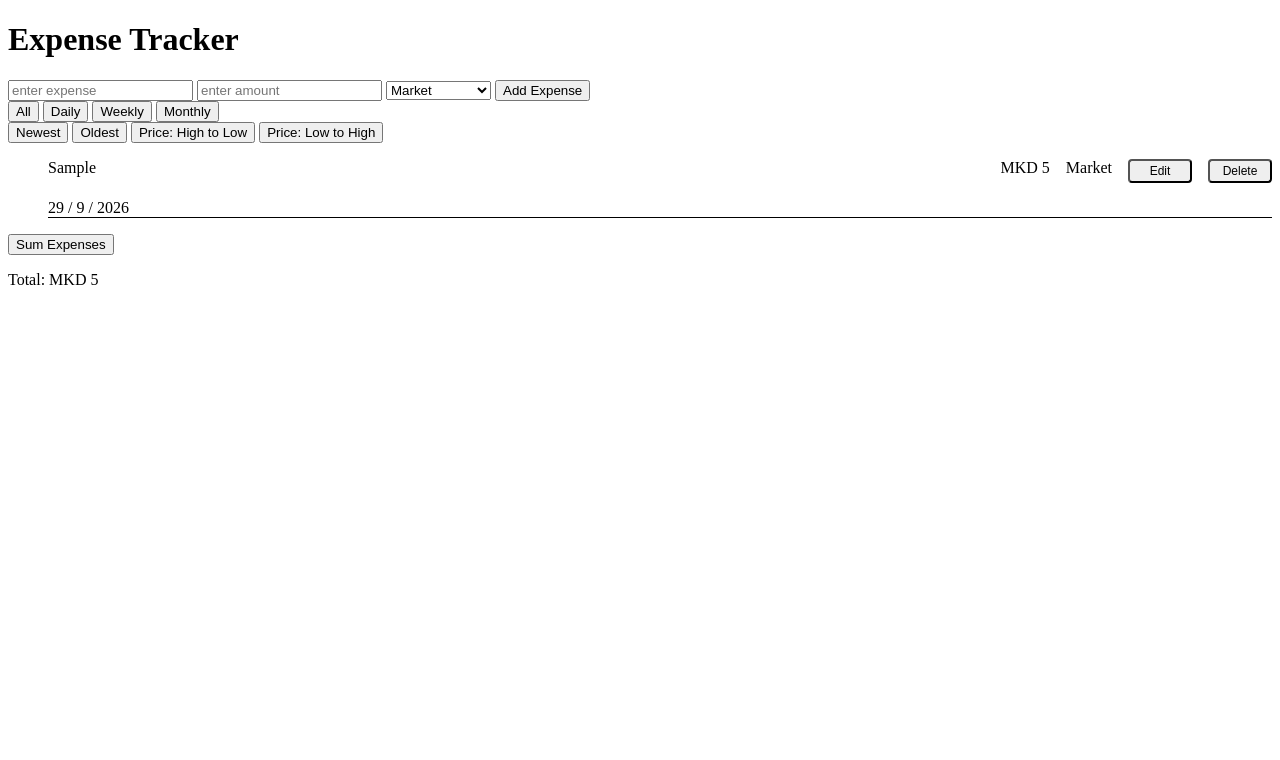
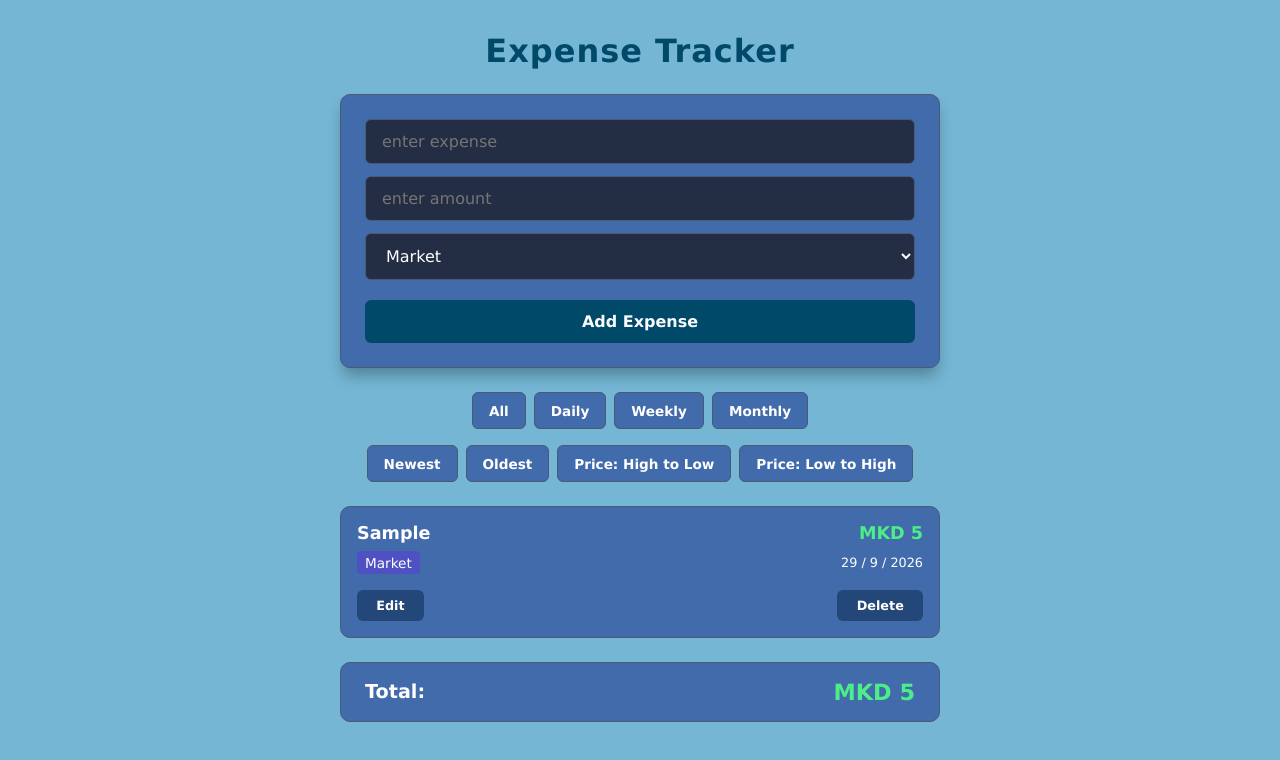
Before and after one commit to steph597/expense-tracker, a website: page public/index.html in a window 1280 px wide. Both pictures are taken after typing "Sample", "5" into the empty fields and a click on the button "Add Expense". Drawn offline with Linux system fonts and the light colour scheme.

Commit message:
added css

```diff
--- a/public/style.css
+++ b/public/style.css
@@ -1,18 +1,251 @@
-.expense-lists li {
-  display: grid;
-  grid-template-columns: 1fr auto auto auto auto;
-  gap: 16px;
-  border-bottom: 1px solid #000;
+/* Primary Parameters */
+:root {
+  --bg-color: #74b6d4;
+  --card-bg: #426bac;
+  --card-border: #485a74;
+  --text-main: #fff;
+  --text-muted: #cecdcd;
+  --accent-color: #014968;
+  --accent-hover: #16a8a1;
+  --success-color: #4dee88;
+  --danger-color: #ff5050;
+  --warning-color: #facc15;
+  --radius: 10px;
 }
 
-.expense-lists li::marker {
-  font-weight: bold;
+* {
+  box-sizing: border-box;
+  margin: 0;
+  padding: 0;
+  font-family: Verdana, Geneva, Tahoma, sans-serif;
 }
 
-.edit,
-.delete {
-  padding: 3px 8px;
-  font-size: 12px;
+body {
+  background-color: var(--bg-color);
+  color: var(--text-main);
+  padding: 2rem 1rem;
+  display: flex;
+  flex-direction: column;
+  align-items: center;
+  min-height: 100vh;
+}
+
+h1 {
+  font-size: 2rem;
+  font-weight: 700;
+  margin-bottom: 1.5rem;
+  color: var(--accent-color);
+  letter-spacing: 1px;
+}
+
+div {
+  width: 100%;
+  max-width: 600px;
+}
+
+body > div:first-of-type {
+  background-color: var(--card-bg);
+  padding: 1.5rem;
+  border-radius: var(--radius);
+  border: 1px solid var(--card-border);
+  display: flex;
+  flex-direction: column;
+  gap: 0.75rem;
+  margin-bottom: 1.5rem;
+  box-shadow: 0 10px 15px -3px rgba(0, 0, 0, 0.3);
+}
+
+input,
+select {
+  background-color: #232d44;
+  border: 1px solid var(--card-border);
+  color: var(--text-main);
+  padding: 0.75rem 1rem;
+  border-radius: 6px;
+  font-size: 1rem;
+  outline: none;
+  transition: border-color 0.2s;
+}
+
+input:focus,
+select:focus {
+  border-color: var(--accent-color);
+}
+
+button {
+  cursor: pointer;
+  border: none;
+  border-radius: 6px;
+  font-weight: 600;
+  padding: 0.6rem 1rem;
+  transition: all 0.2s ease;
+}
+
+.add-expense {
+  background-color: var(--accent-color);
+  color: #fafbfd;
+  font-size: 1rem;
+  padding: 0.75rem;
+  margin-top: 0.5rem;
+}
+
+.add-expense:hover {
+  background-color: var(--accent-hover);
+  color: #fafbfd;
+}
+
+/* Sort and Filter */
+.time-filters,
+.sort-filters {
+  display: flex;
+  flex-wrap: wrap;
+  gap: 0.5rem;
+  margin-bottom: 1rem;
+  justify-content: center;
+}
+
+.time-btn,
+.sort-btn {
+  background-color: var(--card-bg);
+  color: var(--text-main);
+  border: 1px solid var(--card-border);
+  font-size: 0.85rem;
+}
+
+.time-btn:hover,
+.sort-btn:hover {
+  background-color: var(--accent-hover);
+  color: var(--text-main);
+  border-color: var(--accent-color);
+}
+
+/* Expense list */
+.expense-lists {
+  list-style: none;
+  display: flex;
+  flex-direction: column;
+  gap: 0.75rem;
+  margin: 1.5rem 0;
+}
+
+.expense-lists li {
+  background-color: var(--card-bg);
+  border: 1px solid var(--card-border);
+  padding: 1rem;
+  border-radius: var(--radius);
+  display: grid;
+  grid-template-columns: 1fr auto;
+  grid-template-areas: "title amount" "category date" "actions actions";
+  gap: 0.5rem;
+  align-items: center;
+}
+
+.expense-lists li .title {
+  grid-area: title;
+  font-weight: 600;
+  font-size: 1.1rem;
+  color: var(--text-main);
+}
+
+.expense-lists li .amount {
+  grid-area: amount;
+  font-weight: 700;
+  font-size: 1.1rem;
+  color: var(--success-color);
+  text-align: right;
+}
+
+.expense-lists li .category {
+  grid-area: category;
+  font-size: 0.85rem;
+  color: var(--text-main);
+  background-color: rgb(79, 81, 194);
+  padding: 0.2rem 0.5rem;
   border-radius: 4px;
-  width: 4rem;
+  width: fit-content;
 }
+
+.expense-lists li .date {
+  grid-area: date;
+  font-size: 0.8rem;
+  color: var(--text-main);
+  text-align: right;
+}
+
+/* Edit, Delete, Save btns */
+.expense-lists li .edit,
+.expense-lists li .save,
+.expense-lists li .delete {
+  margin-top: 0.5rem;
+  font-size: 0.8rem;
+  padding: 0.5rem 1.2rem;
+  width: fit-content;
+  display: inline-block;
+}
+
+.expense-lists li .edit {
+  background-color: #244779;
+  color: var(--text-main);
+  margin-right: 0.4rem;
+}
+
+.expense-lists li .edit:hover {
+  background-color: #64c497;
+}
+
+.expense-lists li .delete {
+  background-color: #244779;
+  color: #fff;
+}
+
+.expense-lists li .delete:hover {
+  background-color: var(--danger-color);
+  color: #fff;
+}
+
+.expense-lists li .save {
+  background-color: var(--success-color);
+  color: #010003;
+  margin-right: 0.4rem;
+}
+
+/* Total SUM */
+#sum-expenses {
+  display: none;
+}
+
+p {
+  background-color: var(--card-bg);
+  border: 1px solid var(--card-border);
+  padding: 1rem 1.5rem;
+  border-radius: var(--radius);
+  font-size: 1.2rem;
+  font-weight: 600;
+  display: flex;
+  justify-content: space-between;
+  align-items: center;
+}
+
+#total-sum {
+  color: var(--success-color);
+  font-size: 1.4rem;
+  font-weight: 700;
+}
+
+/* Responsive for mobile device */
+@media (max-width: 480px) {
+  body {
+    padding: 1rem 0.5rem;
+  }
+
+  .time-filters,
+  .sort-filters {
+    justify-content: space-between;
+  }
+
+  .time-btn,
+  .sort-btn {
+    flex: 1 1 40%;
+    text-align: center;
+  }
+}
```
